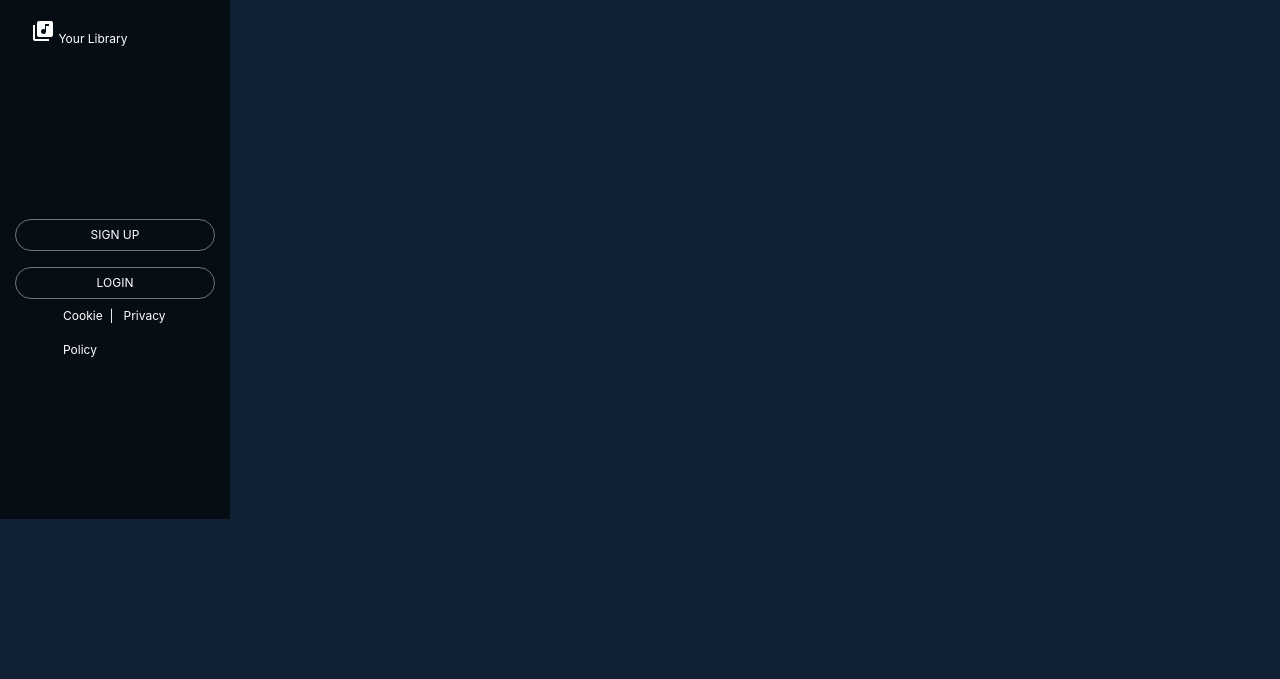
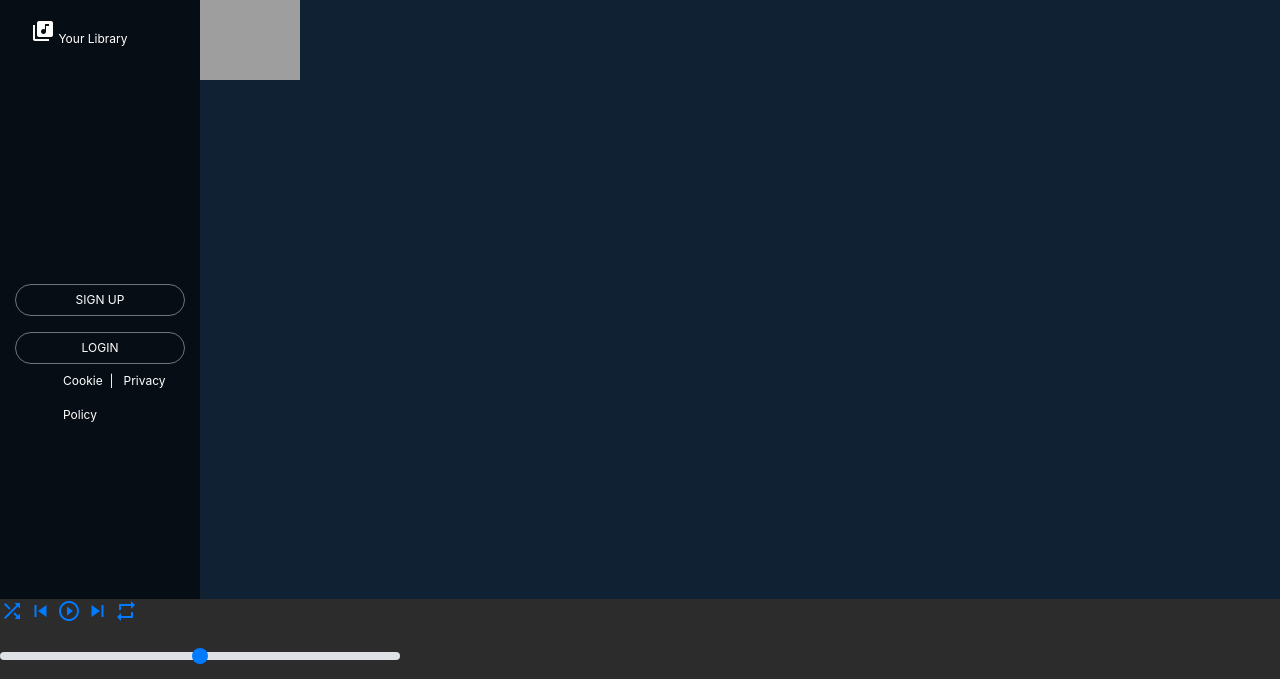
Before and after one commit to boubaSambare/spotify, a plain HTML site: page index.html in a window 1280 px wide. Shown: the part 121-800 px from the top of the page. Drawn offline with nearby package versions, Linux system fonts and the light colour scheme; grey boxes are pictures that could not be loaded.

Commit message:
add player

```diff
--- a/css/main.css
+++ b/css/main.css
@@ -4,26 +4,34 @@ body {
 }
 .sidebar-container {
     background:  #070D15;
-    width: 230px;
+    width: 200px;
     position: fixed;
     top: 0;
     left: 0;
     right: 80%;
-    bottom: 20%;
+    bottom: 10%;
     font-size: 12px;
 }
 .main-content {
     width: 80%;
     position: fixed;
     top: 0;
-    left: 230px;
+    left: 200px;
     right: 0;
-    bottom:20% ;
+    bottom:10% ;
 
+}
+.player-container {
+    background:#2C2C2C;
+    position: fixed;
+    top: 90%;
+    left: 0;
+    right: 0;
+    height:  10%;
 }
 
 .sidebar-container button {
-    width: 200px;
+    width: 170px;
     font-size: 1em;
     color: white;
 }
@@ -35,7 +43,7 @@ body {
 }
 
 .align-bottom {
-    margin-top: 155px ;
+    margin-top: 220px ;
 }
 
 .nav.flex-column .nav-link:hover {
@@ -46,3 +54,20 @@ nav.nav {
     width: 80vh;
     margin: 0 auto;
 }
+.main-content .nav .nav-link {
+    position: relative;
+}
+
+.main-content .nav .nav-link:hover::after {
+    content: '';
+    position: absolute;
+    right: 28px;
+    top: 25px;
+    width: 30%;
+    border: 1px solid green;
+}
+
+.custom-range {
+    width: 400px;
+    background: transparent;
+}
--- a/index.html
+++ b/index.html
@@ -74,7 +74,45 @@
             <a class="nav-link text-white" href="#" >NEW RELEASES</a>
             <a class="nav-link text-white" href="#">DISCOVER</a>
         </nav>
+        <div class="container">
+            <h2 class="ml-5 text-white pt-4">#THROWBACKTHURSDAY</h2>
+            <div class="row">
+                <img src="https://i.scdn.co/image/1353990534aef10c946cf3a47865ac22471be5c4" alt="" width="100px" height="100px">
 
+            </div>
+        </div>
+     </div>
+     <div class="player-container">
+         <p>
+             <a href="#">
+                <i class="material-icons">
+                        shuffle
+                </i>
+             </a>
+             <a href="#">
+                <i class="material-icons">
+                    skip_previous
+                </i>
+            </a>
+            <a href="#">
+                <i class="material-icons">
+                    play_circle_outline
+                </i>
+            </a>
+            <a href="#">
+                <i class="material-icons">
+                    skip_next
+                </i>
+            </a>
+            <a href="#">
+                <i class="material-icons">
+                    repeat
+                </i>
+            </a>
+         </p>
+         <p>
+             <input type="range" class="custom-range" min="0" max="5" step="0.5" id="customRange3">
+         </p>
      </div>
 
     <!-- Optional JavaScript -->
```
